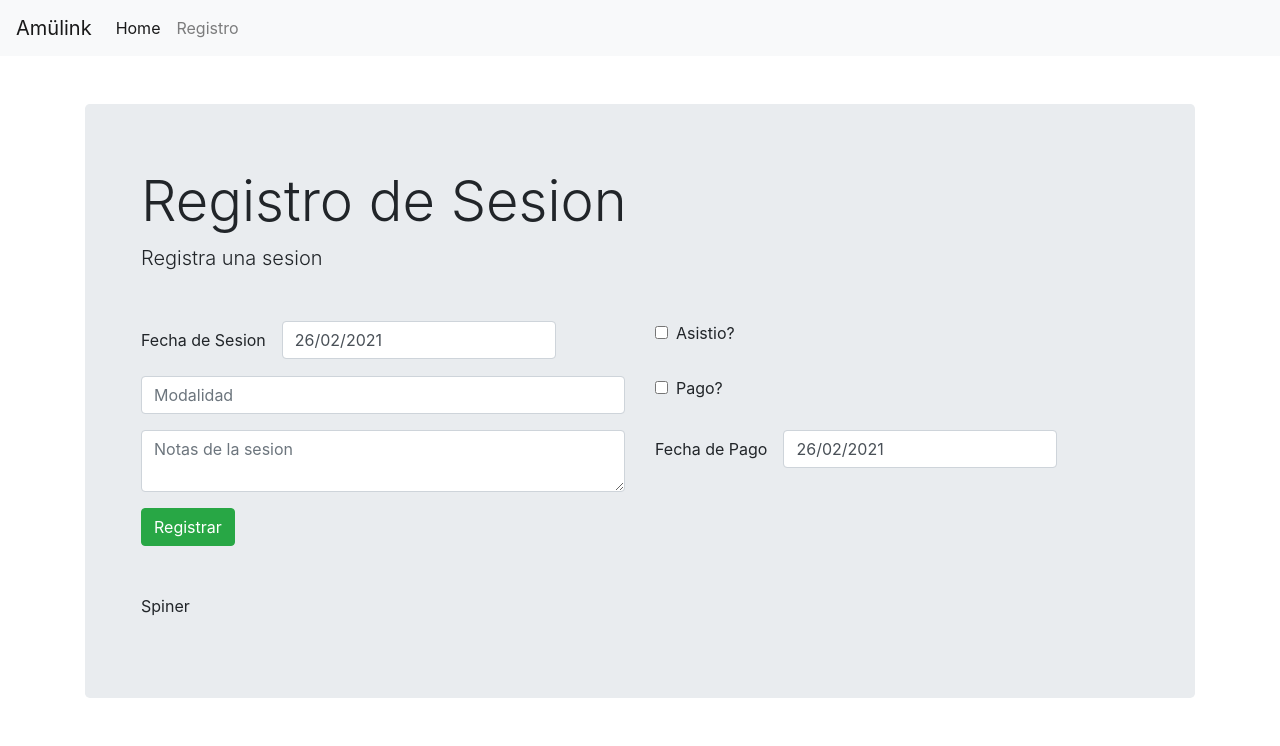
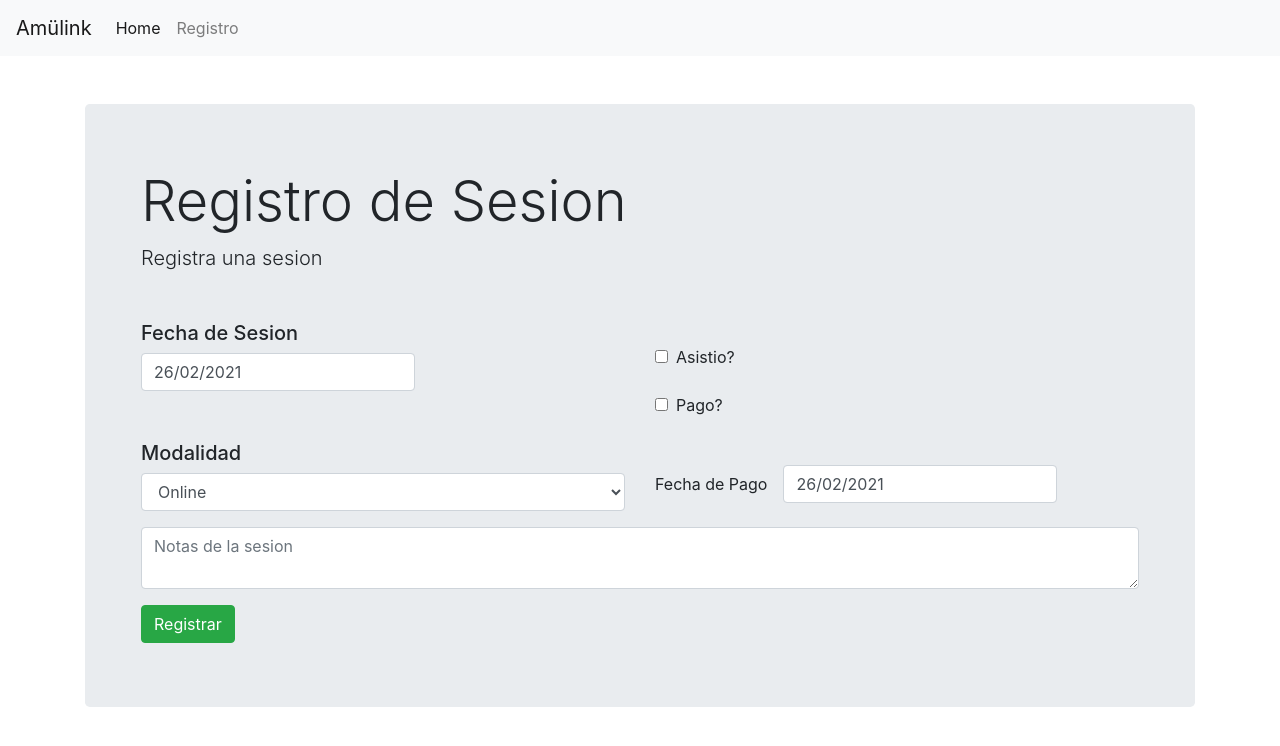
Before and after one commit to GabrielTurrillas/AmulinkFrontendUser, a React (Create React App) app: page /pacientes/registro_sesion/1 in a window 1280 px wide. Shown: the top 746 px of the page. Built offline with nearby package versions, Linux system fonts and the light colour scheme; no server answers.

Commit message:
cambio de estilos fichaperfil modificarsesion formulariosesion pacienteslistatodos registrarsesion

```diff
--- a/src/components/terapeuta/FichaPerfil.js
+++ b/src/components/terapeuta/FichaPerfil.js
@@ -20,7 +20,8 @@ const FichaPerfil = () => {
 
     return (
         <Fragment>
-            <h1 className='display-4 mb-4'>Ficha del Paciente</h1>
+            <h1 className='display-4 mb-4'>Perfil</h1>
+            <div style={{width: '55rem', fontSize: 'x-large'}}>
                 <div className='row mt-3'>
                     <div className='col'>
                         <p className='font-weight-light'>Rut: { rut }</p>
@@ -58,6 +59,7 @@ const FichaPerfil = () => {
                         <Link className='btn btn-primary mt-4' to='/modificar_perfil' role='button'>Modificar Perfil</Link>
                     </div>
                 </div>
+            </div>
         </Fragment>
     );
 };
--- a/src/components/terapia/FormularioModificarSesion.js
+++ b/src/components/terapia/FormularioModificarSesion.js
@@ -40,7 +40,7 @@ const FormularioModificarSesion = () => {
             <form onSubmit={handleSubmit(onSubmit)}>
                 <div className='row'>
                     <div className='form-group col-6'>
-                        <label htmlFor="fechaSesion" className='mr-3'>Fecha de Sesion</label>
+                        <h5>Fecha Sesion</h5>
                         <DatePicker
                             className='form-control'
                             id='fechaSesion'
@@ -50,7 +50,7 @@ const FormularioModificarSesion = () => {
                             onChange={date => setFechaSesion(date)}
                         />
                     </div>
-                    <div className='form-group col-6'>
+                    <div className='form-group col-6 mt-4'>
                         <input
                             type="checkbox"
                             id="asistio"
@@ -63,20 +63,16 @@ const FormularioModificarSesion = () => {
                     </div>
                 </div>
                 <div className='row'>
-                    <div className='form-group col-6'>
-                        <input
-                            className='form-control'
-                            type="text"
-                            name="modalidad"
-                            placeholder="Modalidad"
-                            defaultValue={modalidad}
-                            ref={register({
-                                required:'Campo "Modalidad" obligatorio',
-                            })}
-                        />
-                        {errors.apellidoMaterno && <p>{errors.apellidoMaterno.message}</p>}
+                    <div className='col-6'>
+                        <div className="form-group">
+                            <h5>Modalidad</h5>
+                            <select className="form-control" defaultValue={modalidad} ref={register} name='modalidad'>
+                                <option value='Online'>Online</option>
+                                <option value='Presencial'>Presencial</option>
+                            </select>
+                        </div>
                     </div>
-                    <div className='form-group col-6'>
+                    <div className='form-group col-6 mt-4'>
                         <input
                             type="checkbox"
                             id="pago"
@@ -90,6 +86,7 @@ const FormularioModificarSesion = () => {
                 </div>
                 <div className='row'>
                     <div className='form-group col-6'>
+                        <h5>Notas de la Sesion</h5>
                         <textarea
                             className='form-control'
                             type="textarea"
@@ -100,7 +97,7 @@ const FormularioModificarSesion = () => {
                             })}
                         />
                     </div>
-                    <div className='form-group col-6'>
+                    <div className='form-group col-6 mt-4'>
                         <label htmlFor="fechaSesion" className='mr-3'>Fecha de Pago</label>
                         <DatePicker
                             className='form-control'
--- a/src/components/terapia/FormularioSesion.js
+++ b/src/components/terapia/FormularioSesion.js
@@ -1,7 +1,7 @@
 import React, { Fragment, useState, useEffect } from 'react';
 import { useDispatch, useSelector } from 'react-redux';
 import { useForm } from 'react-hook-form';
-import { useParams } from 'react-router-dom';
+import { useParams, useHistory } from 'react-router-dom';
 import DatePicker from 'react-datepicker';
 import { postCreateSesion, getRetrieveTerapia } from '../../redux/actions/terapiaActions';
 
@@ -12,16 +12,22 @@ import "react-datepicker/dist/react-datepicker.css";
 */
 
 const FormularioSesion = () => {
+    const history = useHistory();
     const { id:idPaciente } = useParams()
     const instanciaTerapia = useSelector(state => state.terapiaReducer.terapia)
     const {id:terapia} = instanciaTerapia
     const [fechaSesion, setFechaSesion] = useState(new Date())
     const [fechaPago, setFechaPago] = useState(new Date())
-    const {register, handleSubmit, errors} = useForm();
+    const {register, handleSubmit} = useForm();
     const dispatch = useDispatch();
+    const routeChange = () => {
+        let path =`/pacientes/${idPaciente}`
+        history.push(path)
+    }
     const onSubmit = (data) => {
         const body = {...data, terapia, fechaSesion, fechaPago};
         dispatch(postCreateSesion(body));
+        routeChange();
     };
     useEffect(() => {
         dispatch(getRetrieveTerapia(idPaciente));
@@ -31,7 +37,7 @@ const FormularioSesion = () => {
             <form onSubmit={handleSubmit(onSubmit)}>
                 <div className='row'>
                     <div className='form-group col-6'>
-                        <label htmlFor="fechaSesion" className='mr-3'>Fecha de Sesion</label>
+                        <h5>Fecha de Sesion</h5>
                         <DatePicker
                             className='form-control'
                             id='fechaSesion'
@@ -41,7 +47,8 @@ const FormularioSesion = () => {
                             onChange={date => setFechaSesion(date)}
                         />
                     </div>
-                    <div className='form-group col-6'>
+                    <div className='col mt-4'>
+                        <div className='form-group'>
                             <input
                                 type="checkbox"
                                 id="asistio"
@@ -51,21 +58,7 @@ const FormularioSesion = () => {
                             />
                             <label htmlFor="asistio" className="ml-2">Asistio?</label>
                         </div>
-                </div>
-                <div className='row'>
-                    <div className='form-group col-6'>
-                        <input
-                            className='form-control'
-                            type="text"
-                            name="modalidad"
-                            placeholder="Modalidad"
-                            ref={register({
-                                required:'Campo "Modalidad" obligatorio',
-                            })}
-                        />
-                        {errors.apellidoMaterno && <p>{errors.apellidoMaterno.message}</p>}
-                    </div>
-                    <div className='form-group col-6'>
+                        <div className='form-group'>
                         <input
                             type="checkbox"
                             id="pago"
@@ -76,18 +69,18 @@ const FormularioSesion = () => {
                         <label htmlFor="pago" className="ml-2">Pago?</label>
                     </div>
                     </div>
+                </div>
                 <div className='row'>
-                    <div className='form-group col-6'>
-                        <textarea
-                            className='form-control'
-                            type="textarea"
-                            name="notasSesion"
-                            placeholder="Notas de la sesion"
-                            ref={register({
-                            })}
-                        />
+                    <div className='col'>
+                        <div className="form-group">
+                            <h5>Modalidad</h5>
+                            <select className="form-control" ref={register} name='modalidad'>
+                                <option value='Online'>Online</option>
+                                <option value='Presencial'>Presencial</option>
+                            </select>
                         </div>
-                    <div className='form-group col-6'>
+                    </div>
+                    <div className='form-group col mt-4'>
                         <label htmlFor="fechaSesion" className='mr-3'>Fecha de Pago</label>
                         <DatePicker
                             className='form-control'
@@ -99,6 +92,18 @@ const FormularioSesion = () => {
                         />
                     </div>
                 </div>
+                <div className='row'>
+                    <div className='form-group col-12'>
+                        <textarea
+                            className='form-control'
+                            type="textarea"
+                            name="notasSesion"
+                            placeholder="Notas de la sesion"
+                            ref={register({
+                            })}
+                        />
+                    </div>
+                </div>
                 <button className='btn btn-success' type='submit' to={'pacientes/'+idPaciente} >Registrar</button>
             </form>
         </Fragment>
--- a/src/containers/pacientes/PacienteListaTodosContainer.js
+++ b/src/containers/pacientes/PacienteListaTodosContainer.js
@@ -1,6 +1,5 @@
 import React, { Fragment } from 'react';
 import ListaPacienteTodos from '../../components/pacientes/ListaPacienteTodos';
-import { Link } from 'react-router-dom';
 
 const PacienteListaTodosContainer = () => {
     return (
@@ -9,9 +8,6 @@ const PacienteListaTodosContainer = () => {
                 <div className='col'>
                     <h1 className='display-4'>Pacientes</h1>
                 </div>
-                <div className='col'>
-                    <Link className='btn btn-success float-right mr-4 mt-4' to='/AgregarPacientes' role='button'>Ingresar Paciente</Link>
-                </div>
             </div>
             <ListaPacienteTodos />
         </Fragment>
--- a/src/containers/pacientes/RegistroSesion.js
+++ b/src/containers/pacientes/RegistroSesion.js
@@ -1,15 +1,32 @@
-import React, { Fragment } from 'react';
-import SesionLista from '../../components/terapia/SesionLista';
+import React, { Fragment, useEffect } from 'react';
+import { useDispatch, useSelector } from 'react-redux';
+import { useParams } from 'react-router-dom';
 import FormularioSesion from '../../components/terapia/FormularioSesion';
+import { getRetrievePaciente } from '../../redux/actions/pacientesActions';
 
 const RegistroSesion = () => {
+    const paciente = useSelector(state => state.pacientesReducer.pacienteDetalle)
+    const dispatch = useDispatch()
+    const { id:idPaciente } = useParams();
+    useEffect(()=>{
+        dispatch(getRetrievePaciente(idPaciente))
+    },[dispatch, idPaciente])
     return (
         <Fragment>
-            <h3 className="display-4">Registro de Sesion</h3>
-            <p className="lead mb-5">Registra una sesion</p>
+            <div className='row'>
+                <div className='col'>
+                    <h3 className="display-4">Registro de Sesion</h3>
+                </div>
+                <div>
+                    <p className="lead mb-5">{paciente.nombre} {paciente.apellidoPaterno}</p>
+                </div>
+            </div>
+            <div className='row'>
+                <div className='col'>
+                    <p className="lead mb-5">Registra una sesion</p>
+                </div>
+            </div>
             <FormularioSesion />
-            <div className='mt-5'></div>
-            <SesionLista />
         </Fragment>
     );
 }
```
Also changed, not shown: src/containers/Home.js (+1 -6 lines). Lines whose indentation alone changed are shown as unchanged.
